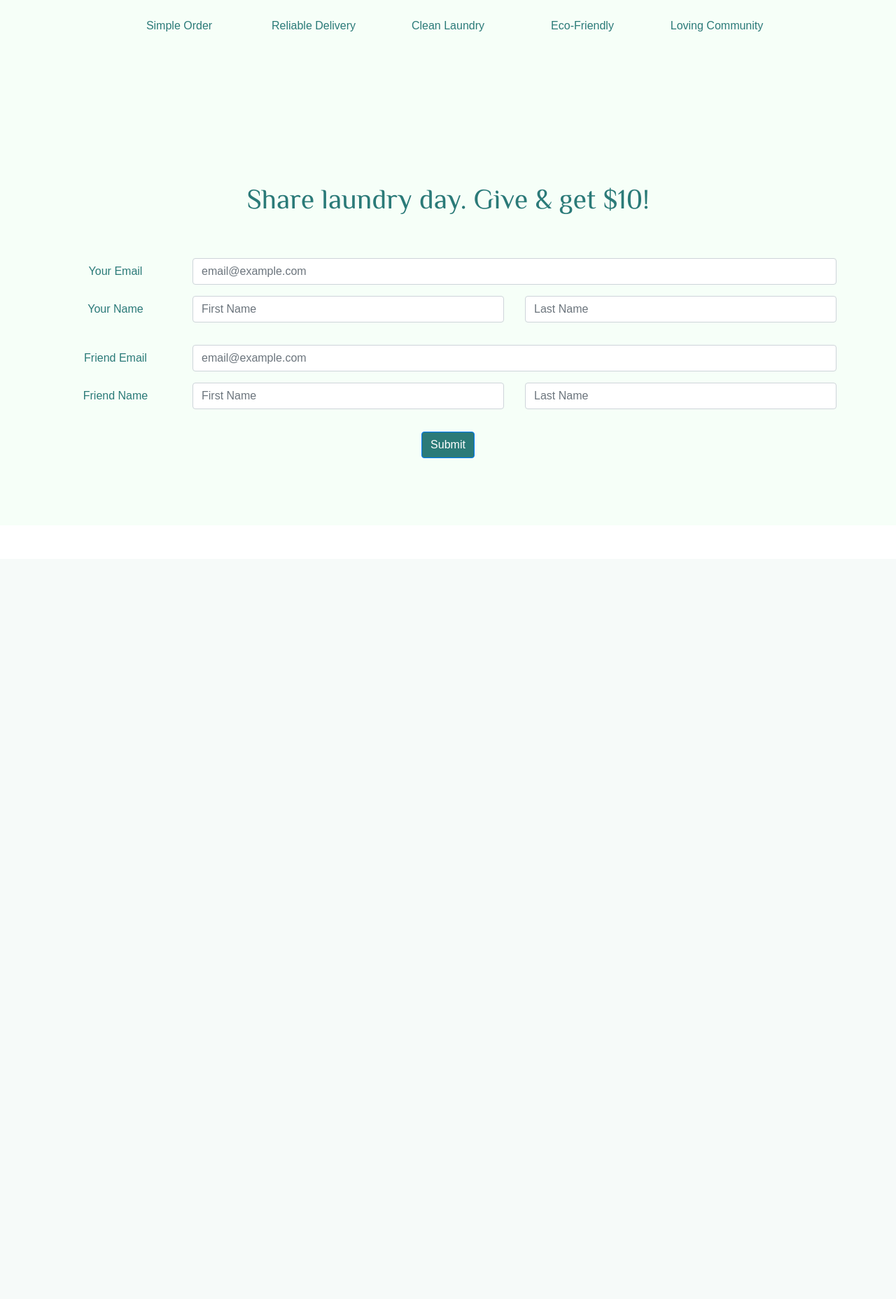
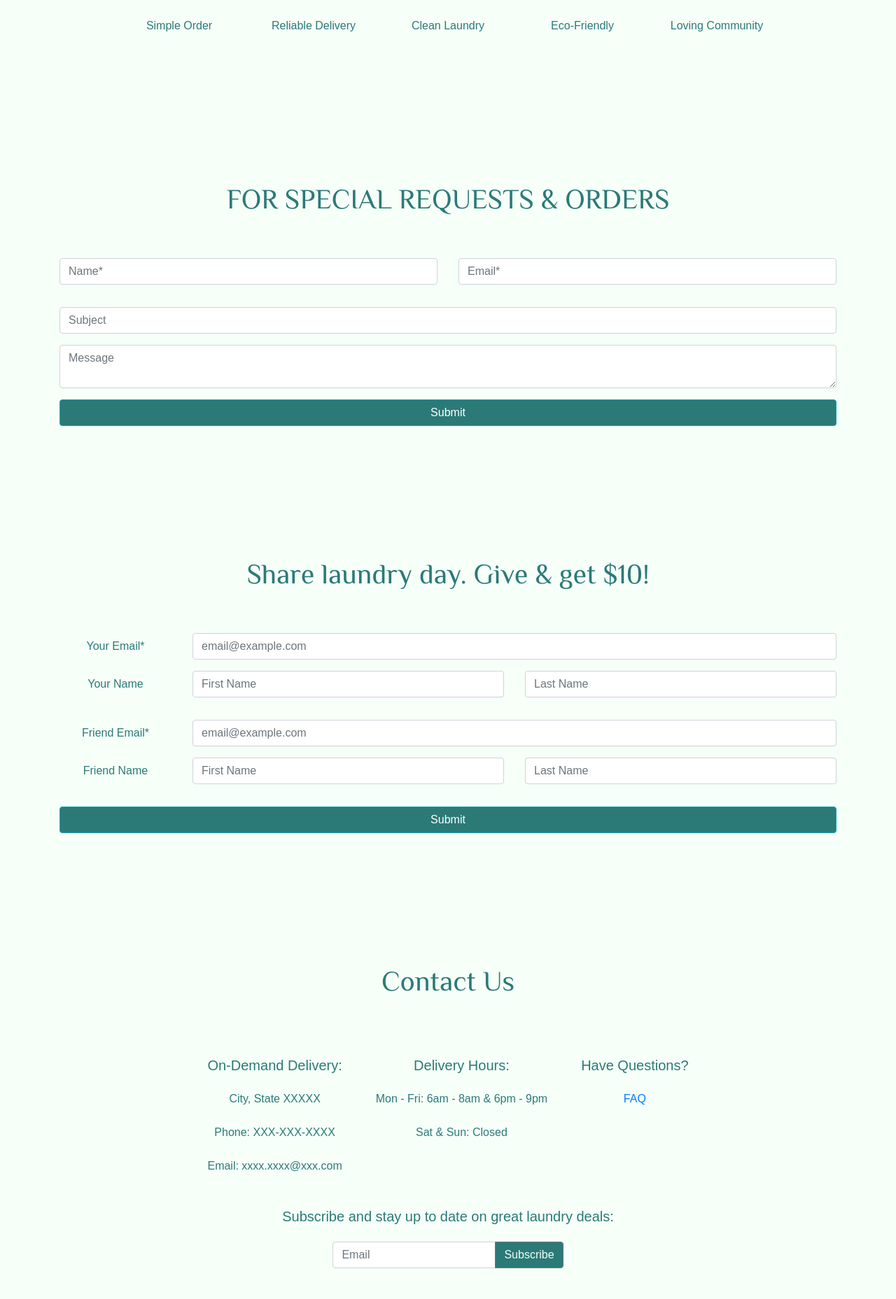
Before and after one commit to emmiehe/responsive-redesign-case, a PHP site: page / in a window 1280 px wide. Shown: the part 3023-4880 px from the top of the page at 70% size. Before the commit the page ends 3678 px from the top, so only its background shows below. Run offline with PHP 8.4, Linux system fonts and the light colour scheme; a map, chart or similar area stays blank; some web fonts are replaced.

Commit message:
revised some css

```diff
--- a/home.html
+++ b/home.html
@@ -16,19 +16,17 @@
     <!-- nav bar -->
     <nav id="navbar" class="navbar navbar-expand navbar-dark fixed-top pt-lg-3 pb-lg-3">
       <div class="container-fluid">
-	<a class="navbar-brand font-weight-bold" style="font-family: 'El Messiri'; color: var(--txt-color-primary);" href="#"><h2>SimpleWash</h2></a>
+	<a class="navbar-brand" style="color: var(--txt-color-primary);" href="#"><h2>SimpleWash</h2></a>
 	<div class="collapse navbar-collapse">
 	  <ul class="nav navbar-nav">
-	    <li class="nav-item font-weight-bold d-none d-md-block"><a href="#section-two" style="color: var(--txt-color-primary);" class="nav-link">Services</a></li>
-	    <li class="nav-item font-weight-bold d-none d-lg-block"><a href="#section-three" style="color: var(--txt-color-primary);" class="nav-link">Why Us</a></li>
-	    <li class="nav-item font-weight-bold"><a href="#" style="color: var(--txt-color-primary);" class="nav-link">Pricing</a></li>
-	    <li class="nav-item font-weight-bold d-none d-lg-block"><a href="#" style="color: var(--txt-color-primary);" class="nav-link">Schedule</a></li>
-	    <li class="nav-item font-weight-bold d-none d-md-block"><a href="#section-five" style="color: var(--txt-color-primary);" class="nav-link">Special Requests</a></li>
-	    <li class="nav-item font-weight-bold d-none d-md-block"><a href="#section-six" style="color: var(--txt-color-primary);" class="nav-link">Get $10!</a></li>
-	    <li class="nav-item font-weight-bold d-none d-md-block"><a href="#section-eight" style="color: var(--txt-color-primary);" class="nav-link">FAQ</a></li>
-	    <li class="nav-item font-weight-bold"><a href="#section-seven" style="color: var(--txt-color-primary);" class="nav-link">Contact Us</a></li>
-
-	    <!-- <li class="nav-item font-weight-bold"><a href="#section-four" style="color: var(--bg-color-four);" class="nav-link">Conclusion</a></li> -->
+	    <li class="nav-item d-none d-md-block"><a href="#services" style="color: var(--txt-color-primary);" class="nav-link">Services</a></li>
+	    <li class="nav-item d-none d-lg-block"><a href="#why-us" style="color: var(--txt-color-primary);" class="nav-link">Why Us</a></li>
+	    <li class="nav-item"><a style="color: var(--txt-color-primary);" class="nav-link">Pricing</a></li>
+	    <li class="nav-item d-none d-lg-block"><a href="#intro" style="color: var(--txt-color-primary);" class="nav-link">Schedule</a></li>
+	    <li class="nav-item d-none d-md-block"><a href="#special-requests" style="color: var(--txt-color-primary);" class="nav-link">Special Requests</a></li>
+	    <li class="nav-item d-none d-md-block"><a href="#share-get" style="color: var(--txt-color-primary);" class="nav-link">Get $10!</a></li>
+	    <li class="nav-item d-none d-md-block"><a style="color: var(--txt-color-primary);" class="nav-link">FAQ</a></li>
+	    <li class="nav-item"><a href="#contact-us" style="color: var(--txt-color-primary);" class="nav-link">Contact Us</a></li>
 	  </ul>
 	</div>
       </div>
@@ -37,7 +35,7 @@
     <!-- Main function should be presented in this seciton -->
     <div id="intro">
     <div class="container d-flex flex-column justify-content-center" style="height: 45rem;">
-      <h1>Laundry Made Simple.</h1>
+      <h1 style="font-size: 48px; font-weight: 500;">Laundry Made Simple.</h1>
       <div>
         <h3>More detailed explanation of your service here.</h3>
         <h3>Or a smart sentence, your choice.</h3>
@@ -54,11 +52,11 @@
     </div>
 
     <!-- A bg-cover image -->
-    <div id="section-one" class="d-flex flex-column text-center justify-content-between align-items-between bg-cover d-none d-md-block">
+    <div id="bg-cover" class="d-flex flex-column text-center justify-content-between align-items-between d-none d-md-block">
     </div>
 
     <!-- Services -->
-    <div id="section-two">
+    <div id="services">
       <div class="container d-flex flex-column justify-content-center align-items-center">
 	<h1>Our Services</h1>
       <div class="d-flex flex-row flex-wrap justify-content-start align-items-center">
@@ -92,7 +90,7 @@
     </div>
 
     <!-- Why Us? -->
-    <div id="section-three">
+    <div id="why-us">
       <div class="container d-flex flex-column justify-content-center align-items-center">
 	<h1>Why Us?</h1>
 	<p>Why use SimpleWash? We want to make things very simple.
@@ -134,23 +132,43 @@
       </div>
     </div>
 
+    <div id="special-requests">
+      <div class="container d-flex flex-column text-center justify-content-between align-items-between">
+	<h1 class="text-center">FOR SPECIAL REQUESTS & ORDERS</h1>
+	<form>
+	  <div class="form-group row">
+	    <div class="form-group col-md-6">
+	      <input type="text" class="form-control" id="sname" placeholder="Name*" required="true">
+	    </div>
+	    <div class="form-group col-md-6">
+	      <input type="email" class="form-control" id="semail" placeholder="Email*" required="true">
+	    </div>
+	  </div>
 
-    <!-- <div id="section-four" class="d-flex flex-column justify-content-around align-items-around text-center"> -->
-    <!--   <h1>Notes on Observations</h1> -->
+	  <div class="form-group row">
+	    <div class="col-sm-12">
+	      <input type="text" class="form-control" id="subject" placeholder="Subject">
+	    </div>
+	  </div>
 
-    <!--   <div class="d-flex flex-row justify-content-around align-items-around flex-wrap"> -->
+	  <div class="form-group row">
+	    <div class="col-sm-12">
+	      <textarea type="text" class="form-control" id="message" placeholder="Message"></textarea>
+	    </div>
+	  </div>
+	  <button type="submit" href="" class="btn btn-info btn-block" style="background-color: var(--txt-color-primary)">Submit</button>
+      </form>
+      </div>
+    </div>
 
-    <!--   </div> -->
-    <!-- </div> -->
-
-    <div id="section-six">
+    <div id="share-give">
       <div class="container d-flex flex-column text-center justify-content-between align-items-between">
 	<h1 class="text-center">Share laundry day. Give & get $10!</h1>
 	<form>
 	  <div class="form-group row">
-	    <label for="email" class="col-sm-2 col-form-label">Your Email</label>
+	    <label for="email" class="col-sm-2 col-form-label">Your Email*</label>
 	    <div class="col-sm-10">
-	      <input type="email" class="form-control" id="email" placeholder="email@example.com">
+	      <input type="email" class="form-control" id="email" placeholder="email@example.com" required="true">
 	    </div>
 	  </div>
 	  <div class="form-group row">
@@ -164,9 +182,9 @@
 	  </div>
 
 	  <div class="form-group row">
-	    <label for="emailFriend" class="col-sm-2 col-form-label">Friend Email</label>
+	    <label for="emailFriend" class="col-sm-2 col-form-label">Friend Email*</label>
 	    <div class="col-sm-10">
-	      <input type="email" class="form-control" id="emailFriend" placeholder="email@example.com">
+	      <input type="email" class="form-control" id="emailFriend" placeholder="email@example.com" required="true">
 	    </div>
 	  </div>
 	  <div class="form-group row">
@@ -178,10 +196,51 @@
 	      <input type="text" class="form-control" id="lastNameFriend" placeholder="Last Name">
 	    </div>
 	  </div>
-	  <button type="submit" href="#" class="btn btn-primary" style="background-color: var(--txt-color-primary)">Submit</button>
+	  <button type="submit" href="#" class="btn btn-info btn-block" style="background-color: var(--txt-color-primary)">Submit</button>
 
       </form>
       </div>
     </div>
+
+    <div id="contact-us">
+      <div class="container d-flex flex-column justify-content-center align-items-center">
+	<h1>Contact Us</h1>
+	<div class="d-flex flex-row flex-wrap justify-content-center align-items-start">
+	  <div class="text-center">
+	    <h5>On-Demand Delivery:</h5>
+	    <p>City, State XXXXX</p>
+	    <p>Phone: XXX-XXX-XXXX</p>
+	    <p>Email: xxxx.xxxx@xxx.com</p>
+	  </div>
+	  <div class="text-center">
+	    <h5>Delivery Hours:</h5>
+	    <p>Mon - Fri: 6am - 8am & 6pm - 9pm</p>
+	    <p>Sat & Sun: Closed</p>
+	  </div>
+	  <div class="text-center">
+	    <h5>Have Questions?</h5>
+	    <p><a href="">FAQ</a></p>
+	  </div>
+	</div>
+
+	<h5>Subscribe and stay up to date on great laundry deals: </h5>
+	<form>
+	<div class="input-group">
+	  <input type="text" class="form-control" placeholder="Email" aria-label="Your Email here" aria-describedby="basic-addon2" required="true">
+	  <div class="input-group-append">
+	    <button class="btn btn-outline-secondary" style="color: var(--bg-color); background-color: var(--txt-color-primary);" type="button">Subscribe</button>
+	  </div>
+	</div>
+	</form>
+      </div>
+
+      <div id="fake-map" class="text-center">
+	<img src="./img/simplewash-map.png" style="width: 100%"/>
+	<small>© 2016 SimpleWash*</small>
+      </div>
+    </div>
+
+    <small class="text-center">*This webpage is made for Brown University CS1300 UI&UX responsive design assignment. If you are looking for the SimpleWash laundry service, please head to <a href="https://www.simplewash.us">simplewash.us</a>.</small>
+
   </body>
 </html>
--- a/index.css
+++ b/index.css
@@ -31,10 +31,6 @@
 :root {
     --bg-color: #f6fff8;
     --bg-color-nav: #cce3de;
-    --bg-color-one: #f6fff8;
-    --bg-color-two: #f6fff8;
-    --bg-color-three: #f6fff8;
-    --bg-color-four: #2B7A78;
     --txt-color-primary: #2B7A78; /* #6b9080; */
     --padding-top: 6rem;
     --padding-bottom: 6rem;
@@ -45,13 +41,7 @@
     font-family: 'Open Sans',
     background-color: var(--bg-color);
     color: var(--txt-color-primary);
-    /* margin-left: 6rem; */
-    /* margin-right: 6rem; */
 }
-
-/* img { */
-/*     box-shadow: 10px 10px 5px var(--bg-color-four); */
-/* } */
 
 #navbar {
     background-color: var(--bg-color-nav);
@@ -64,37 +54,7 @@
     /* padding-bottom: var(--padding-bottom);  */
 }
 
-#section-one {
-    padding-top: 20rem;/* var(--padding-top);   */
-    background-color: var(--bg-color-one);
-    padding-bottom: var(--padding-bottom);
-}
-
-#section-two {
-    padding-top: var(--padding-top);
-    background-color: var(--bg-color-two);
-    padding-bottom: var(--padding-bottom);
-}
-
-#section-three {
-    padding-top: var(--padding-top);
-    background-color: var(--bg-color-three);
-    padding-bottom: var(--padding-bottom);
-}
-
-#section-four {
-    padding-top: var(--padding-top);
-    background-color: var(--bg-color-four);
-    padding-bottom: var(--padding-bottom);
-}
-
-#section-five {
-    padding-top: var(--padding-top);
-    background-color: var(--bg-color-four);
-    padding-bottom: var(--padding-bottom);
-}
-
-#section-six {
+#services, #why-us, #special-requests, #share-give, #contact-us, #fake-map {
     padding-top: var(--padding-top);
     background-color: var(--bg-color);
     padding-bottom: var(--padding-bottom);
@@ -115,12 +75,16 @@
     margin: 1.5rem;
 }
 
-.bg-cover {
+#bg-cover {
   /* Set rules to fill background */
   /* min-height: 100%; */
   /* min-width: 100%; */
 
     /* /\* Set up positioning *\/ */
+    padding-top: 20rem;/* var(--padding-top);   */
+    background-color: var(--bg-color-one);
+    padding-bottom: var(--padding-bottom);
+
     opacity: 0.8;
     background: url(./img/simplewash-help-crop.jpg) repeat center center fixed;
     height: 100%;
```
Also changed, not shown: img/simplewash-map.png (added).
